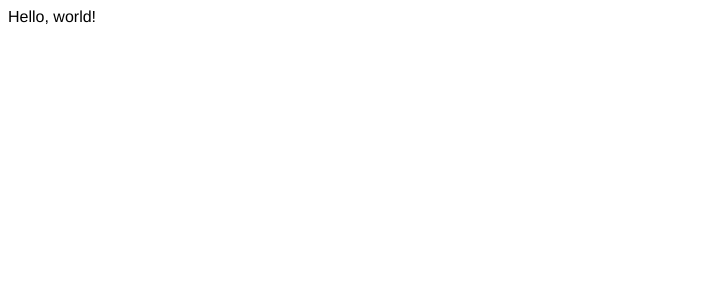
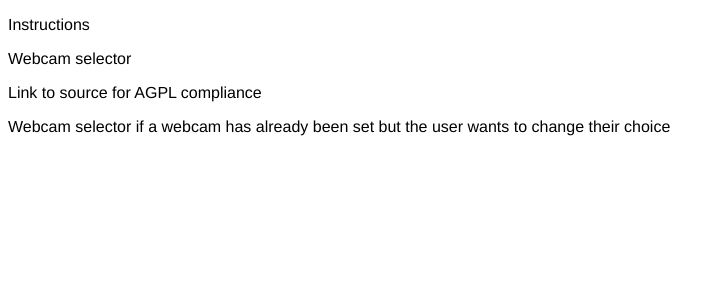
Before and after one commit to openjck/bigonlinemirror.com, a React (Vite) app: page / in a window 1280 px wide. Shown: the top 300 px of the page, without its empty margins (0-725 px from the left). Built offline with nearby package versions, Linux system fonts and the light colour scheme.

Commit message:
Organize components

```diff
--- a/package.json
+++ b/package.json
@@ -8,10 +8,11 @@
     "test": "npm run lint",
     "lint": "npm-run-all lint:*",
     "lint:style": "prettier --check .",
-    "lint:js": "eslint --report-unused-disable-directives --ext .js --ext .json .",
+    "lint:js": "eslint --report-unused-disable-directives --ext .jsx --ext .js --ext .json .",
     "lint:css": "stylelint --report-needless-disables --allow-empty-input 'src/**/*.css'"
   },
   "dependencies": {
+    "prop-types": "^15.7.2",
     "react": "^17.0.0",
     "react-dom": "^17.0.0"
   },
--- /dev/null
+++ b/src/App.jsx
@@ -0,0 +1,43 @@
+import React, { useState, useCallback } from "react";
+
+import Error from "./Error";
+import Splash from "./Splash";
+import Footer from "./Footer";
+import Mirror from "./Mirror";
+
+export default function App() {
+  const [error, setError] = useState(null);
+  const [webcam, setWebcam] = useState(null);
+
+  const handleError = useCallback((err) => {
+    setError(err);
+  }, []);
+
+  const handleWebcamSelection = useCallback((selection) => {
+    setWebcam(selection);
+  }, []);
+
+  let content;
+  if (error) {
+    content = <Error error={error} />;
+  } else if (webcam === null) {
+    content = (
+      <Splash
+        handleError={handleError}
+        handleWebcamSelection={handleWebcamSelection}
+      />
+    );
+  } else {
+    content = <Mirror handleError={handleError} webcam={webcam} />;
+  }
+
+  return (
+    <>
+      <main>{content}</main>
+      <Footer
+        handleError={handleError}
+        handleWebcamSelection={handleWebcamSelection}
+      />
+    </>
+  );
+}
--- /dev/null
+++ b/src/Error.jsx
@@ -0,0 +1,14 @@
+import React from "react";
+import PropTypes from "prop-types";
+
+function Error({ error: { message } }) {
+  return <p id="error">{message}</p>;
+}
+
+Error.propTypes = {
+  error: PropTypes.shape({
+    message: PropTypes.string.isRequired,
+  }).isRequired,
+};
+
+export default Error;
--- /dev/null
+++ b/src/Footer.jsx
@@ -0,0 +1,21 @@
+import React from "react";
+import PropTypes from "prop-types";
+
+function Footer({ handleError, handleWebcamSelection }) {
+  return (
+    <>
+      <p>Link to source for AGPL compliance</p>
+      <p>
+        Webcam selector if a webcam has already been set but the user wants to
+        change their choice
+      </p>
+    </>
+  );
+}
+
+Footer.propTypes = {
+  handleError: PropTypes.func.isRequired,
+  handleWebcamSelection: PropTypes.func.isRequired,
+};
+
+export default Footer;
--- /dev/null
+++ b/src/Mirror.jsx
@@ -0,0 +1,13 @@
+import React from "react";
+import PropTypes from "prop-types";
+
+function Mirror({ handleError, webcam }) {
+  return <p>Mirror using webcam {webcam}</p>;
+}
+
+Mirror.propTypes = {
+  handleError: PropTypes.func.isRequired,
+  webcam: PropTypes.string.isRequired,
+};
+
+export default Mirror;
--- /dev/null
+++ b/src/Splash.jsx
@@ -0,0 +1,18 @@
+import React from "react";
+import PropTypes from "prop-types";
+
+function Splash({ handleError, handleWebcamSelection }) {
+  return (
+    <>
+      <p>Instructions</p>
+      <p>Webcam selector</p>
+    </>
+  );
+}
+
+Splash.propTypes = {
+  handleError: PropTypes.func.isRequired,
+  handleWebcamSelection: PropTypes.func.isRequired,
+};
+
+export default Splash;
--- a/src/main.jsx
+++ b/src/main.jsx
@@ -1,9 +1,11 @@
 import React from "react";
 import ReactDOM from "react-dom";
 
+import App from "./App";
+
 ReactDOM.render(
   <React.StrictMode>
-    <span>Hello, world!</span>
+    <App />
   </React.StrictMode>,
   document.getElementById("root")
 );
```
Also changed, not shown: 1 other file (tests, documents, lock files or other folders).
